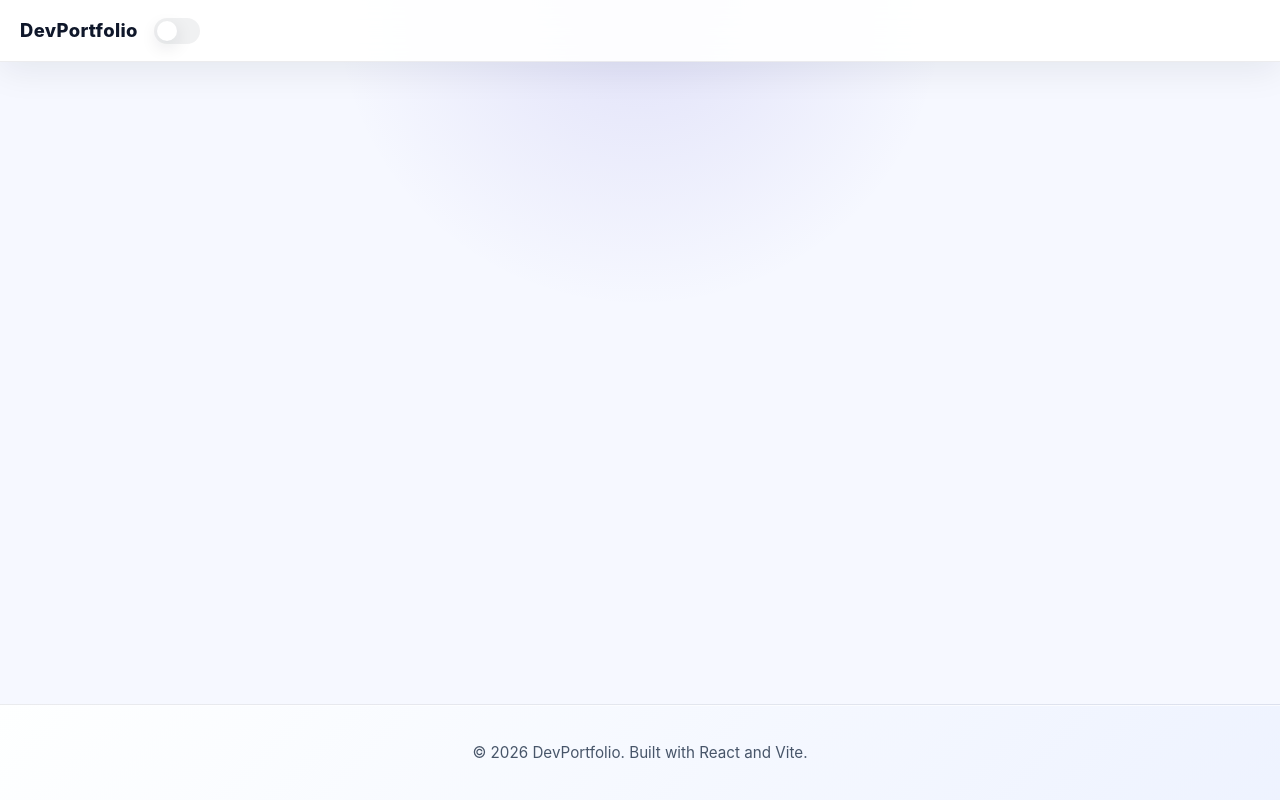
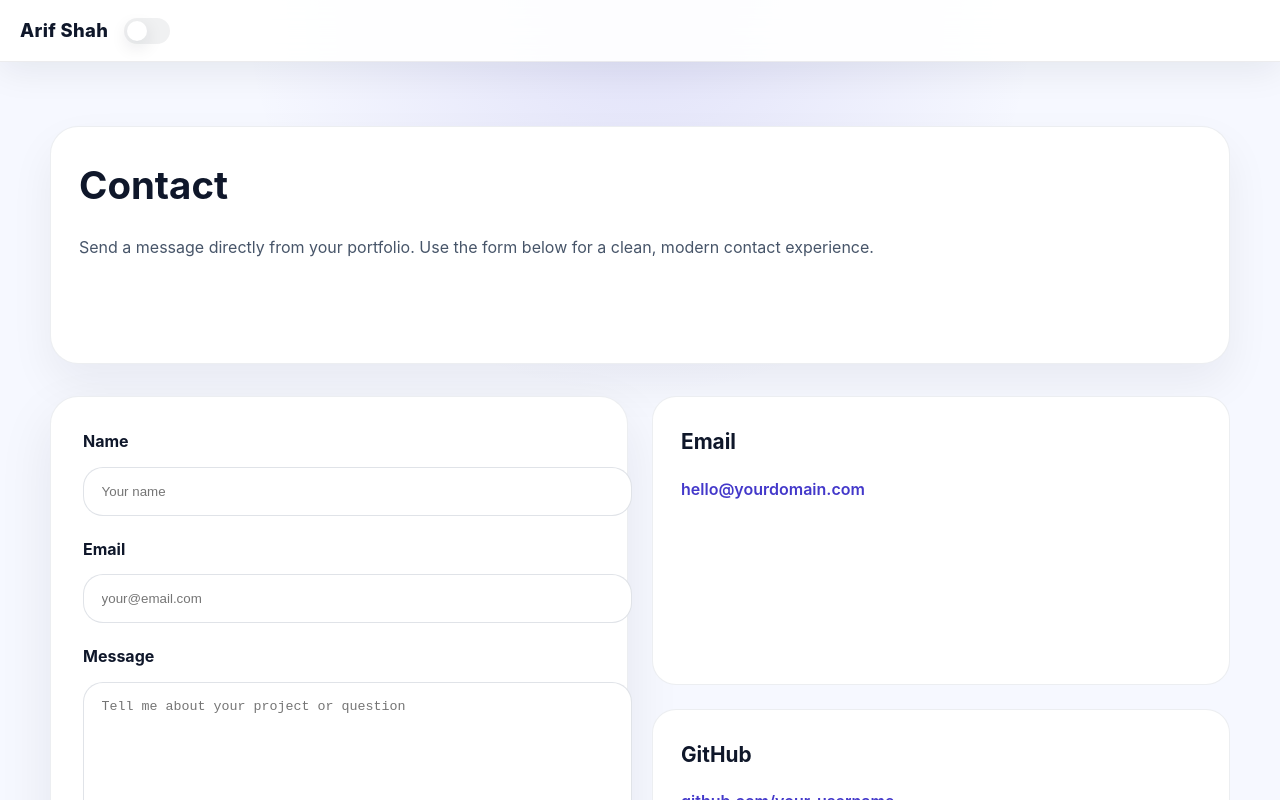
Before and after one commit to shaikmdarifcse23-byte/NewRepo, a React (Vite) app: page /NewRepo/contact in a window 1280 px wide. Shown: the top 800 px of the page. Built offline with nearby package versions, Linux system fonts and the light colour scheme.

Commit message:
changed as per resume

```diff
--- a/src/App.jsx
+++ b/src/App.jsx
@@ -10,7 +10,7 @@ import styles from './App.module.css'
 
 function App() {
   return (
-    <Router>
+    <Router basename="/NewRepo/">
       <div className={styles.appContainer}>
         <Navbar />
         <main className={styles.pageWrapper}>
--- a/src/components/Footer.jsx
+++ b/src/components/Footer.jsx
@@ -3,7 +3,7 @@ import styles from './Footer.module.css'
 function Footer() {
   return (
     <footer className={styles.footer}>
-      <p>© 2026 DevPortfolio. Built with React and Vite.</p>
+      <p>© 2026 Arif Shah. Built with React and Vite.</p>
     </footer>
   )
 }
--- a/src/components/Hero.jsx
+++ b/src/components/Hero.jsx
@@ -4,10 +4,10 @@ import profileImage from '../assets/profile.svg'
 import styles from './Hero.module.css'
 import { fadeInRight, fadeInUp, staggerSection } from '../utils/animationVariants'
 
-const rolePhrases = ['Frontend Developer', 'React Enthusiast', 'UI Explorer']
+const rolePhrases = ['Frontend Developer', 'React Specialist', 'UX-minded Builder']
 const typingSpeed = 100
 const deletingSpeed = 60
-const pauseDuration = 1400
+const pauseDuration = 1200
 
 function Hero() {
   const [currentRoleIndex, setCurrentRoleIndex] = useState(0)
@@ -55,7 +55,7 @@ function Hero() {
       viewport={{ once: true }}
     >
       <motion.div className={styles.heroText} variants={fadeInUp}>
-        <span className={styles.label}>Hello, I&apos;m</span>
+        <span className={styles.label}>Hi, I&apos;m</span>
         <h1 className={styles.heading}>Arif Shah</h1>
         <p className={styles.role}>
           <span>{displayedRole}</span>
@@ -64,7 +64,7 @@ function Hero() {
           </span>
         </p>
         <p className={styles.description}>
-          I build polished, responsive portfolio experiences with React. This hero section includes smooth entrance animation, profile details, and modern UI styling.
+          I create clean, responsive React portfolios that help you stand out online. Ready to show your skills, projects, and story with polished design and fast interactions.
         </p>
 
         <div className={styles.actions}>
@@ -72,7 +72,7 @@ function Hero() {
             Download Resume
           </a>
           <a className={styles.secondaryButton} href="#projects">
-            See Projects
+            View Projects
           </a>
         </div>
 
@@ -115,7 +115,7 @@ function Hero() {
 
       <motion.div className={styles.heroMedia} variants={fadeInRight}>
         <div className={styles.imageWrapper}>
-          <img src={profileImage} alt="Profile illustration" className={styles.profileImage} />
+          <img src={profileImage} alt="Profile illustration" className={styles.profileImage} loading="eager" />
         </div>
       </motion.div>
     </motion.div>
--- a/src/components/Navbar.jsx
+++ b/src/components/Navbar.jsx
@@ -69,7 +69,7 @@ function Navbar() {
     <header className={styles.navbar}>
       <div className={styles.brandWrapper}>
         <Link to="/" className={styles.brand} aria-label="Homepage">
-          DevPortfolio
+          Arif Shah
         </Link>
         <div className={styles.toggleWrapper}>
           <ThemeToggle />
```
